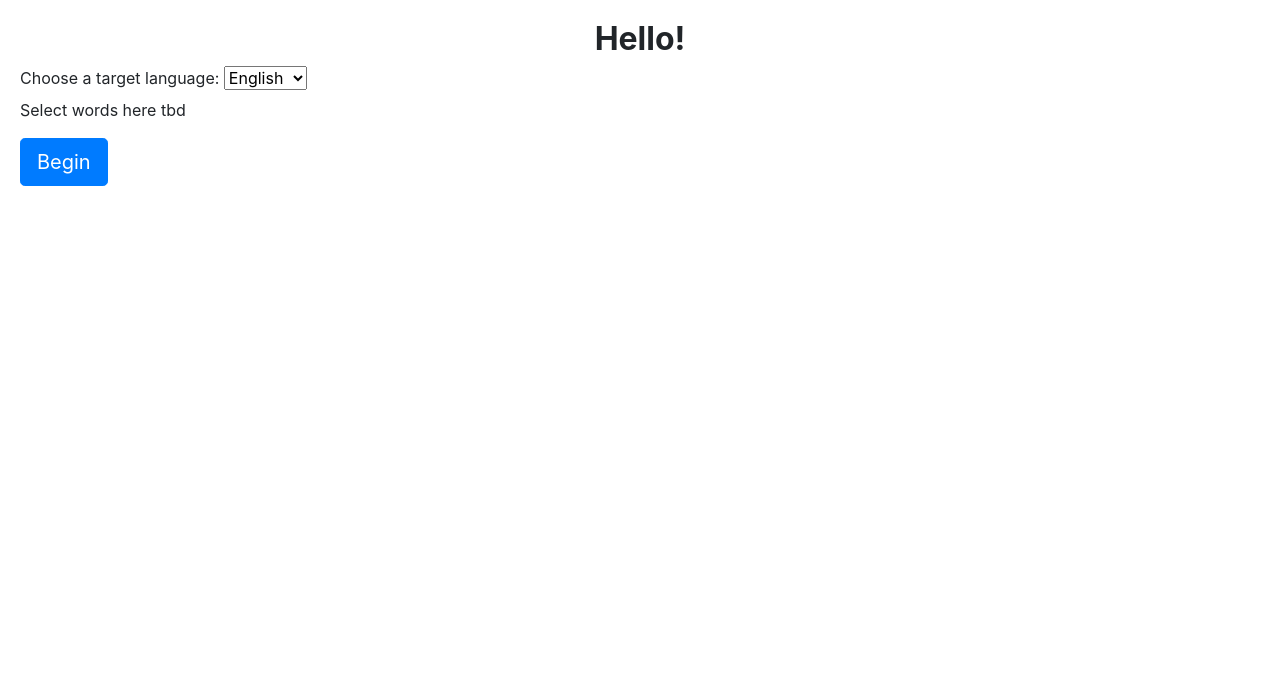
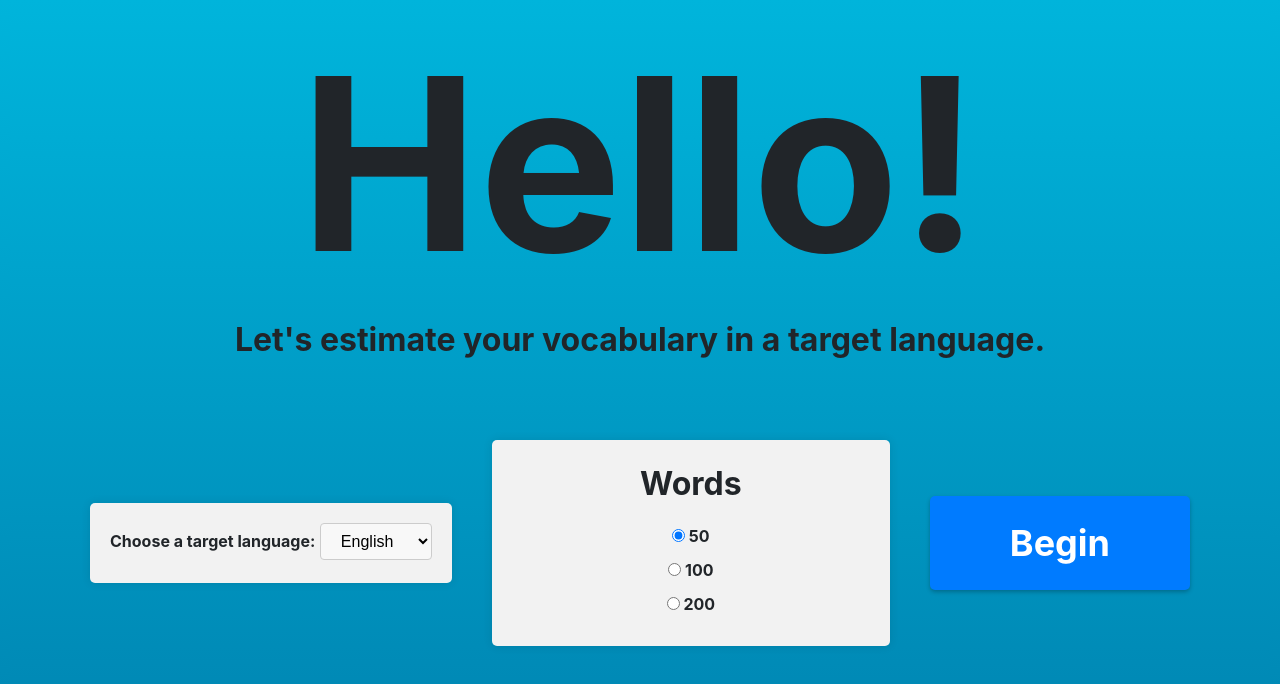
Before and after one commit to paullewis2013/VocabEstimate, a plain HTML site: page index.html in a window 1280 px wide. Drawn offline with nearby package versions, Linux system fonts and the light colour scheme.

Commit message:
improved css and function scaffolding

```diff
--- a/css/index.css
+++ b/css/index.css
@@ -2,9 +2,87 @@ body, html{
     height: 100%;
     margin: 0;
     padding: 10px;
+    background: linear-gradient(to bottom, #00b4db, #0083b0);
 }
 h1{
+    font-size: 15em;
+    font-weight: bold;
+    text-align: center;
+}
+p{
     font-size: 2em;
     font-weight: bold;
     text-align: center;
 }
+#wordCount{
+    display: flex;
+    flex-direction: column;
+    padding: 20px;
+    background-color: #f2f2f2;
+    border-radius: 5px;
+    box-shadow: 0 0 10px rgba(0, 0, 0, 0.1);
+    margin: 40px;
+    flex-grow: 1;
+    align-items: center;
+}
+.container {
+    display: flex;
+    justify-content: center;
+    align-items: center;
+    padding: 20px;
+}
+.begin-button {
+    background-color: #007bff;
+    color: #fff;
+    border: none;
+    border-radius: 5px;
+    padding: 20px 80px;
+    cursor: pointer;
+    font-size: 36px;
+    font-weight: bold;
+    box-shadow: 0 2px 4px rgba(0, 0, 0, 0.25);
+    transition: all 0.3s ease;
+}
+.begin-button:hover {
+    background-color: #0062cc;
+    box-shadow: 0 4px 8px rgba(0, 0, 0, 0.25);
+}
+
+#selectLanguage {
+    padding: 20px;
+    background-color: #f2f2f2;
+    border-radius: 5px;
+    box-shadow: 0 0 10px rgba(0, 0, 0, 0.1);
+}
+
+.language-select {
+    display: flex;
+    flex-direction: column;
+    margin-bottom: 20px;
+  }
+
+  label {
+    font-weight: bold;
+    margin-bottom: 10px;
+  }
+
+  select {
+    padding: 8px 16px;
+    border: 1px solid #ccc;
+    border-radius: 4px;
+    font-size: 16px;
+    font-family: sans-serif;
+    background-color: #f8f8f8;
+    transition: all 0.3s ease;
+  }
+
+  select:focus {
+    outline: none;
+    border-color: #007bff;
+    box-shadow: 0 0 0 2px rgba(0, 123, 255, 0.25);
+  }
+
+  option {
+    font-size: 16px;
+    font-family: sans-serif;
+  }
--- a/css/results.css
+++ b/css/results.css
@@ -2,9 +2,19 @@ body, html{
     height: 100%;
     margin: 0;
     padding: 10px;
+    background: linear-gradient(to bottom, #00b4db, #0083b0);
 }
 h1{
     font-size: 2em;
     font-weight: bold;
     text-align: center;
 }
+div{
+    display: flex;
+    flex-direction: column;
+    padding: 20px;
+    background-color: #f2f2f2;
+    border-radius: 5px;
+    box-shadow: 0 0 10px rgba(0, 0, 0, 0.1);
+    margin: 10px;
+}
--- a/css/words.css
+++ b/css/words.css
@@ -2,9 +2,58 @@ body, html{
     height: 100%;
     margin: 0;
     padding: 10px;
+    background: linear-gradient(to bottom, #00b4db, #0083b0);
 }
 h1{
-    font-size: 2em;
+    font-size: 15em;
     font-weight: bold;
     text-align: center;
+    margin-bottom: 90px;
 }
+.success-button {
+    background-color: #28a745;
+    color: white;
+    padding: 16px 32px;
+    border: none;
+    border-radius: 4px;
+    font-size: 16px;
+    font-weight: bold;
+    transition: all 0.3s ease;
+  }
+
+  .success-button:hover {
+    background-color: #218838;
+  }
+
+  .fail-button {
+    background-color: #dc3545;
+    color: white;
+    padding: 16px 32px;
+    border: none;
+    border-radius: 4px;
+    font-size: 16px;
+    font-weight: bold;
+    transition: all 0.3s ease;
+  }
+
+  .fail-button:hover {
+    background-color: #c82333;
+  }
+
+.continueButton {
+    background-color: #007bff;
+    color: #fff;
+    border: none;
+    margin-top: 100px;
+    border-radius: 5px;
+    padding: 20px 80px;
+    cursor: pointer;
+    font-size: 36px;
+    font-weight: bold;
+    box-shadow: 0 2px 4px rgba(0, 0, 0, 0.25);
+    transition: all 0.3s ease;
+}
+.continueButton:hover {
+    background-color: #0062cc;
+    box-shadow: 0 4px 8px rgba(0, 0, 0, 0.25);
+}
--- a/index.html
+++ b/index.html
@@ -30,19 +30,38 @@
 
         <h1>Hello!</h1>
 
-        <label for="language-select">Choose a target language:</label>
-        <select id="language-select" name="language" onchange="changeGreeting()">
-            <option value="english">English</option>
-            <option value="spanish">Spanish</option>
-            <option value="french">French</option>
-        </select>
+        <p>Let's estimate your vocabulary in a target language.</p>
 
-        <div>
-            <div>
-                <p>Select words here tbd</p>
+        <div class="container">
+
+            <div id="selectLanguage">
+                <label for="language-select">Choose a target language:</label>
+                <select id="language-select" name="language" onchange="changeLanguage()">
+                    <option value="english">English</option>
+                    <option value="spanish">Spanish</option>
+                    <option value="french">French</option>
+                </select>
             </div>
 
-            <button class="btn btn-primary btn-lg" onclick="location.href='html/words.html';">Begin</button>
+            <div id="wordCount">
+
+                <p>Words</p>
+
+                <label>
+                    <input type="radio" name="wordCount" value="50" checked>
+                    50
+                </label>
+                <label>
+                    <input type="radio" name="wordCount" value="100">
+                    100
+                </label>
+                <label>
+                    <input type="radio" name="wordCount" value="200">
+                    200
+                </label>
+            </div>
+
+            <button class="btn begin-button" onclick="beginButton()">Begin</button>
 
         </div>
 
--- a/scripts/index.js
+++ b/scripts/index.js
@@ -1,3 +1,14 @@
+
+function beginButton(){
+
+    var wordCount = getSelectedWordCount()
+    var language = getSelectedLanguage()
+
+    console.log("wordCount: " + wordCount + ", language: " + language)
+
+    //TODO pass language and word count to next page
+    location.href = "html/words.html";
+}
 
 // called whenever dropdown changes
 function changeGreeting() {
@@ -16,3 +27,27 @@ function changeGreeting() {
         heading.innerText = 'Bonjour!';
     }
 }
+
+function changeLanguage(){
+
+    changeGreeting()
+
+    //TODO load correct word set
+
+}
+
+function getSelectedWordCount(){
+
+    //get the value of the radio button
+    var radio = document.querySelector('input[name="wordCount"]:checked');
+
+    return radio.value
+}
+
+function getSelectedLanguage(){
+
+    //get the value of the selected option
+    var dropdown = document.querySelector('select');
+    var selectedOption = dropdown.options[dropdown.selectedIndex];
+    return selectedOption.text;
+}
```
Also changed, not shown: html/results.html (+4 -2 lines), html/words.html (+11 -7 lines), scripts/words.js (added, +42 -0 lines), scripts/results.js (added).
